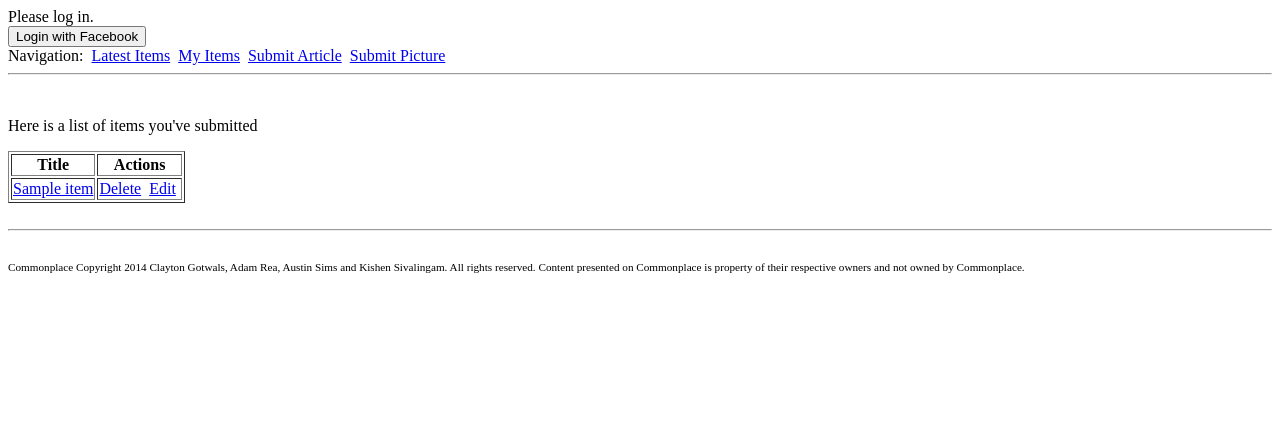
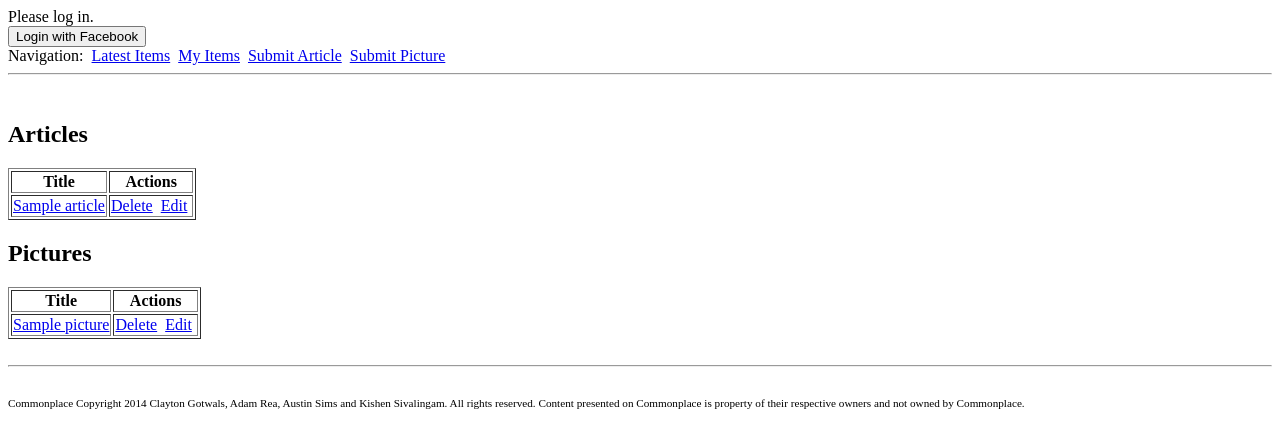
Before and after one commit to austinsims/commonplace, a Django app: template sep/commonplace/templates/commonplace/my_items.html in a window 1280 px wide. Shown: the top 448 px of the page. Run offline with Django 3.2, Linux system fonts and the light colour scheme; the template is opened without the code that fills it: most values are stand-ins (such as "Sample title", 1, 10 or a date in 2020); parts of the project's set-up code (start-up, migrations or seed data) failed here and were passed over.

Commit message:
index and my items show articles and pictures separately

```diff
--- a/sep/commonplace/templates/commonplace/my_items.html
+++ b/sep/commonplace/templates/commonplace/my_items.html
@@ -1,31 +1,48 @@
 {% extends "commonplace/base.html" %}
 
 {% block content %}
-<p>Here is a list of items you've submitted</p>
+<h2>Articles</h2>
 
-{% if my_items %}
+{% if my_articles %}
 <table border=1>
   <tr>
     <th>Title</th>
     <th>Actions</th>
   </tr>
-	{% for item in my_items %}
+	{% for article in my_articles %}
 	<tr>
-      <td><a href="{% url 'item_detail' item.id %}">{{ item.title }}</a></td>
+      <td><a href="{% url 'article_detail' article.id %}">{{ article.title }}</a></td>
       <td>
-        <a href="{% url 'item_delete' item.id %}">Delete</a>&nbsp;
-        <!-- TODO: this only works for articles... -->
-        <a href="{% url 'article_update' item.id %}">Edit</a>&nbsp;
+        <a href="{% url 'item_delete' article.id %}">Delete</a>&nbsp;
+        <a href="{% url 'article_update' article.id %}">Edit</a>&nbsp;
+      </td>
+    </tr>
+	{% endfor %}
+</table>
+
+{% else %}
+<p>No articles available.</p>
+{% endif %}
+
+<h2>Pictures</h2>
+{% if my_pictures %}
+<table border=1>
+  <tr>
+    <th>Title</th>
+    <th>Actions</th>
+  </tr>
+	{% for picture in my_pictures %}
+	<tr>
+      <td><a href="{% url 'picture_detail' picture.id %}">{{ picture.title }}</a></td>
+      <td>
+        <a href="{% url 'item_delete' picture.id %}">Delete</a>&nbsp;
+        <a href="{% url 'picture_update' picture.id %}">Edit</a>&nbsp;
       </td>
     </tr>
 	{% endfor %}
 </table>
 {% else %}
-{% if user.is_authenticated %}
-<p>No items available.</p>
+<p>No pictures available.</p>
 {% endif %}
-{% if not user.is_authenticated %}
-<p>You are not logged in!</p>
-{% endif %}
-{% endif %}
+
 {% endblock %}
```
Also changed, not shown: sep/commonplace/forms.py (+14 -0 lines), sep/commonplace/templates/commonplace/index.html (+14 -1 lines), sep/commonplace/views.py (+14 -7 lines), sep/sep/db.sqlite3.
